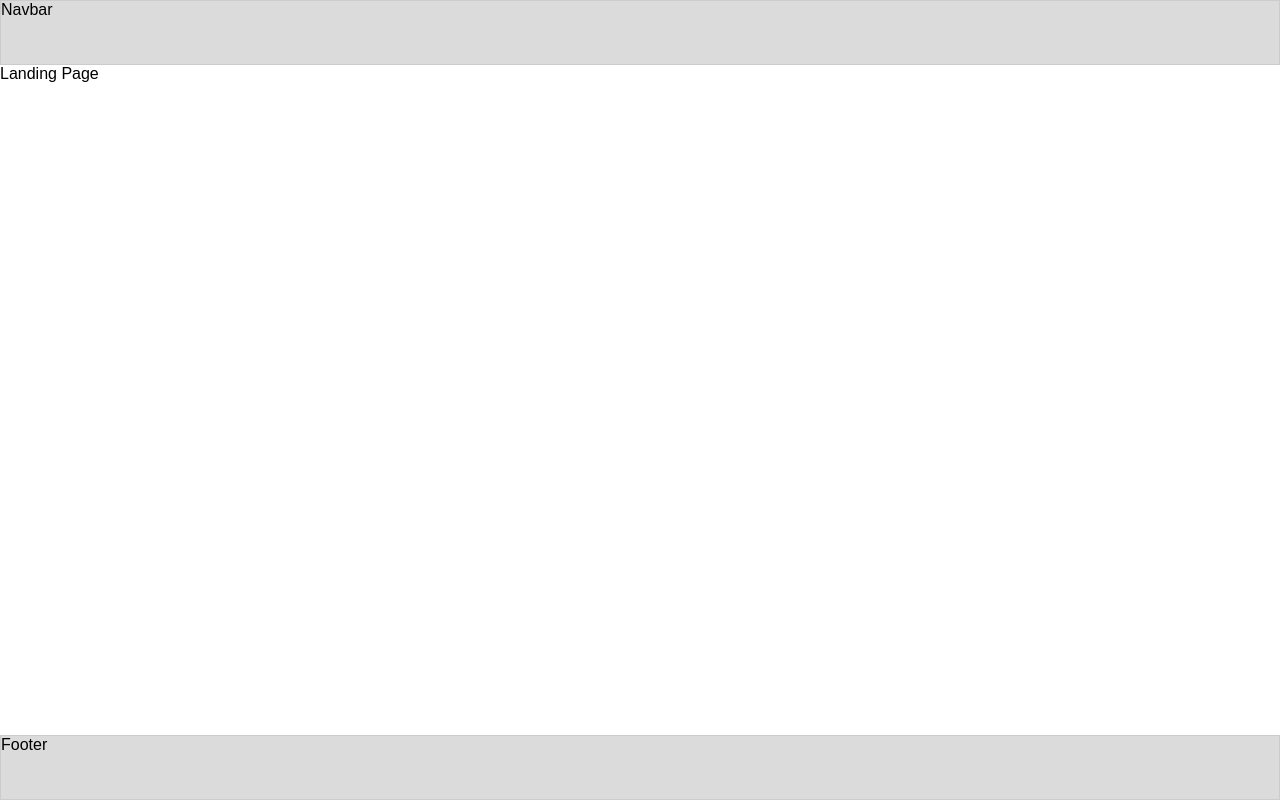
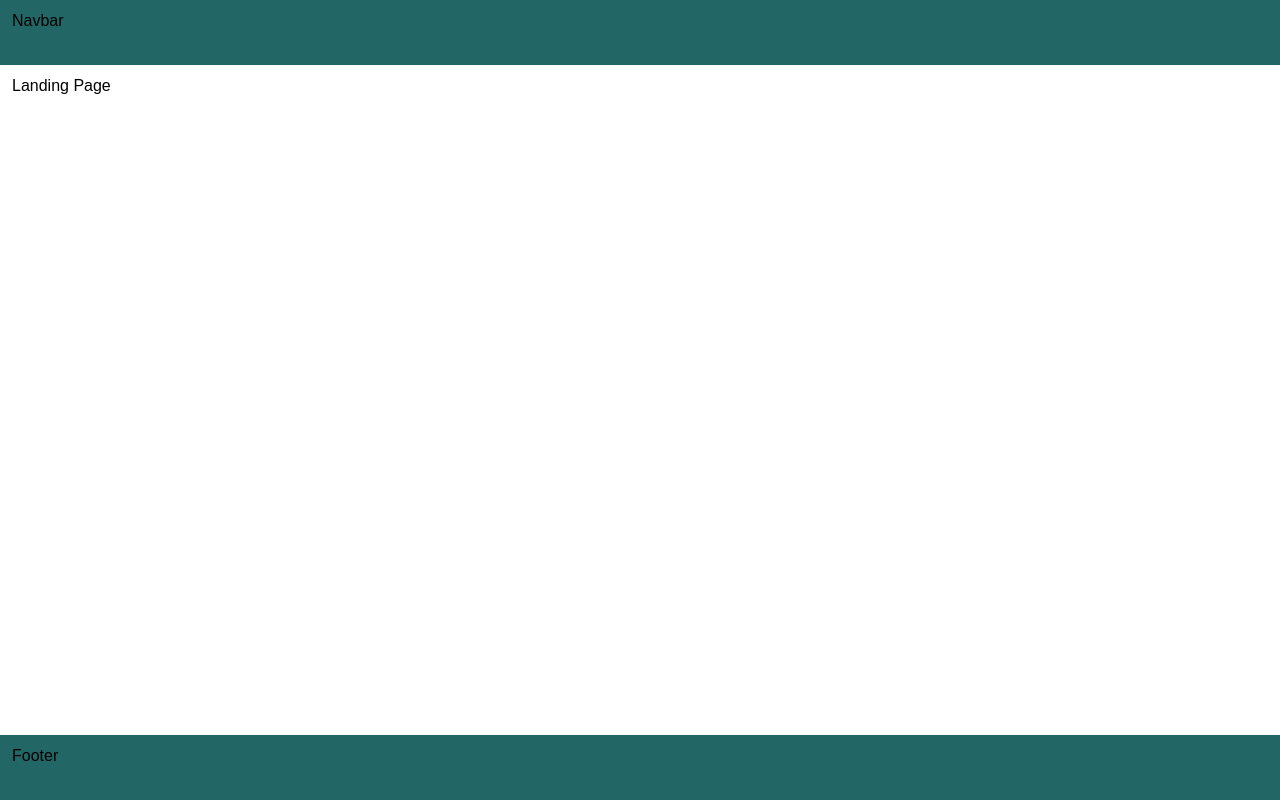
Before and after one commit to omnicoders/1liffe, a React (Create React App) app: page / in a window 1280 px wide. Built offline with nearby package versions, Linux system fonts and the light colour scheme.

Commit message:
add colors

```diff
--- /dev/null
+++ b/src/colors.css
@@ -0,0 +1,55 @@
+/* CSS - Cascading Style Sheet */
+/* Palette color codes */
+/* Palette URL: http://paletton.com/#uid=7000u0kllllaFw0g0qFqFg0w0aF */
+
+
+
+.text-primary-0 { color: rgba(170, 57, 57,1) }	/* Main Primary color */
+.text-primary-1 { color: rgba(255,170,170,1) }
+.text-primary-2 { color: rgba(212,106,106,1) }
+.text-primary-3 { color: rgba(128, 21, 21,1) }
+.text-primary-4 { color: rgba( 85,  0,  0,1) }
+
+.text-secondary-1-0 { color: rgba(170,108, 57,1) }	/* Main Secondary color (1) */
+.text-secondary-1-1 { color: rgba(255,209,170,1) }
+.text-secondary-1-2 { color: rgba(212,154,106,1) }
+.text-secondary-1-3 { color: rgba(128, 69, 21,1) }
+.text-secondary-1-4 { color: rgba( 85, 39,  0,1) }
+
+.text-secondary-2-0 { color: rgba( 34,102,102,1) }	/* Main Secondary color (2) */
+.text-secondary-2-1 { color: rgba(102,153,153,1) }
+.text-secondary-2-2 { color: rgba( 64,127,127,1) }
+.text-secondary-2-3 { color: rgba( 13, 77, 77,1) }
+.text-secondary-2-4 { color: rgba(  0, 51, 51,1) }
+
+.text-complement-0 { color: rgba( 45,136, 45,1) }	/* Main Complement color */
+.text-complement-1 { color: rgba(136,204,136,1) }
+.text-complement-2 { color: rgba( 85,170, 85,1) }
+.text-complement-3 { color: rgba( 17,102, 17,1) }
+.text-complement-4 { color: rgba(  0, 68,  0,1) }
+
+
+
+.bg-primary-0 { background-color: rgba(170, 57, 57,1) }	/* Main Primary color */
+.bg-primary-1 { background-color: rgba(255,170,170,1) }
+.bg-primary-2 { background-color: rgba(212,106,106,1) }
+.bg-primary-3 { background-color: rgba(128, 21, 21,1) }
+.bg-primary-4 { background-color: rgba( 85,  0,  0,1) }
+
+.bg-secondary-1-0 { background-color: rgba(170,108, 57,1) }	/* Main Secondary color (1) */
+.bg-secondary-1-1 { background-color: rgba(255,209,170,1) }
+.bg-secondary-1-2 { background-color: rgba(212,154,106,1) }
+.bg-secondary-1-3 { background-color: rgba(128, 69, 21,1) }
+.bg-secondary-1-4 { background-color: rgba( 85, 39,  0,1) }
+
+.bg-secondary-2-0 { background-color: rgba( 34,102,102,1) }	/* Main Secondary color (2) */
+.bg-secondary-2-1 { background-color: rgba(102,153,153,1) }
+.bg-secondary-2-2 { background-color: rgba( 64,127,127,1) }
+.bg-secondary-2-3 { background-color: rgba( 13, 77, 77,1) }
+.bg-secondary-2-4 { background-color: rgba(  0, 51, 51,1) }
+
+.bg-complement-0 { background-color: rgba( 45,136, 45,1) }	/* Main Complement color */
+.bg-complement-1 { background-color: rgba(136,204,136,1) }
+.bg-complement-2 { background-color: rgba( 85,170, 85,1) }
+.bg-complement-3 { background-color: rgba( 17,102, 17,1) }
+.bg-complement-4 { background-color: rgba(  0, 68,  0,1) }
--- a/src/components/App.css
+++ b/src/components/App.css
@@ -10,10 +10,9 @@
 .App .Footer {
   align-self: stretch;
   justify-self: stretch;
-  border: 1px solid #ccc;
 }
 
 .App .Navbar,
 .App .Footer {
-  background-color: #dbdbdb;
+
 }
--- /dev/null
+++ b/src/components/Footer.css
@@ -0,0 +1,3 @@
+.Footer {
+  padding: 12px;
+}
--- a/src/components/Footer.jsx
+++ b/src/components/Footer.jsx
@@ -1,10 +1,11 @@
 import React, { Component } from 'react';
+import './Footer.css';
 
 class Footer extends Component {
 
   render() {
     return (
-      <div className="Footer">
+      <div className="Footer bg-secondary-2-0">
         Footer
       </div>
     );
--- /dev/null
+++ b/src/components/Navbar.css
@@ -0,0 +1,3 @@
+.Navbar {
+  padding: 12px;
+}
--- a/src/components/Navbar.jsx
+++ b/src/components/Navbar.jsx
@@ -1,10 +1,11 @@
 import React, { Component } from 'react';
+import './Navbar.css';
 
 class Navbar extends Component {
 
   render() {
     return (
-      <div className="Navbar">
+      <div className="Navbar bg-secondary-2-0">
         Navbar
       </div>
     );
--- a/src/index.js
+++ b/src/index.js
@@ -2,6 +2,7 @@ import React from 'react';
 import ReactDOM from 'react-dom';
 import { BrowserRouter } from 'react-router-dom';
 import './index.css';
+import './colors.css';
 import App from './components/App';
 import registerServiceWorker from './registerServiceWorker';
 
--- /dev/null
+++ b/src/pages/LandingPage.css
@@ -0,0 +1,3 @@
+.LandingPage {
+  padding: 12px;
+}
--- a/src/pages/LandingPage.jsx
+++ b/src/pages/LandingPage.jsx
@@ -1,4 +1,5 @@
 import React, { Component } from 'react';
+import './LandingPage.css';
 
 class LandingPage extends Component {
 
```
